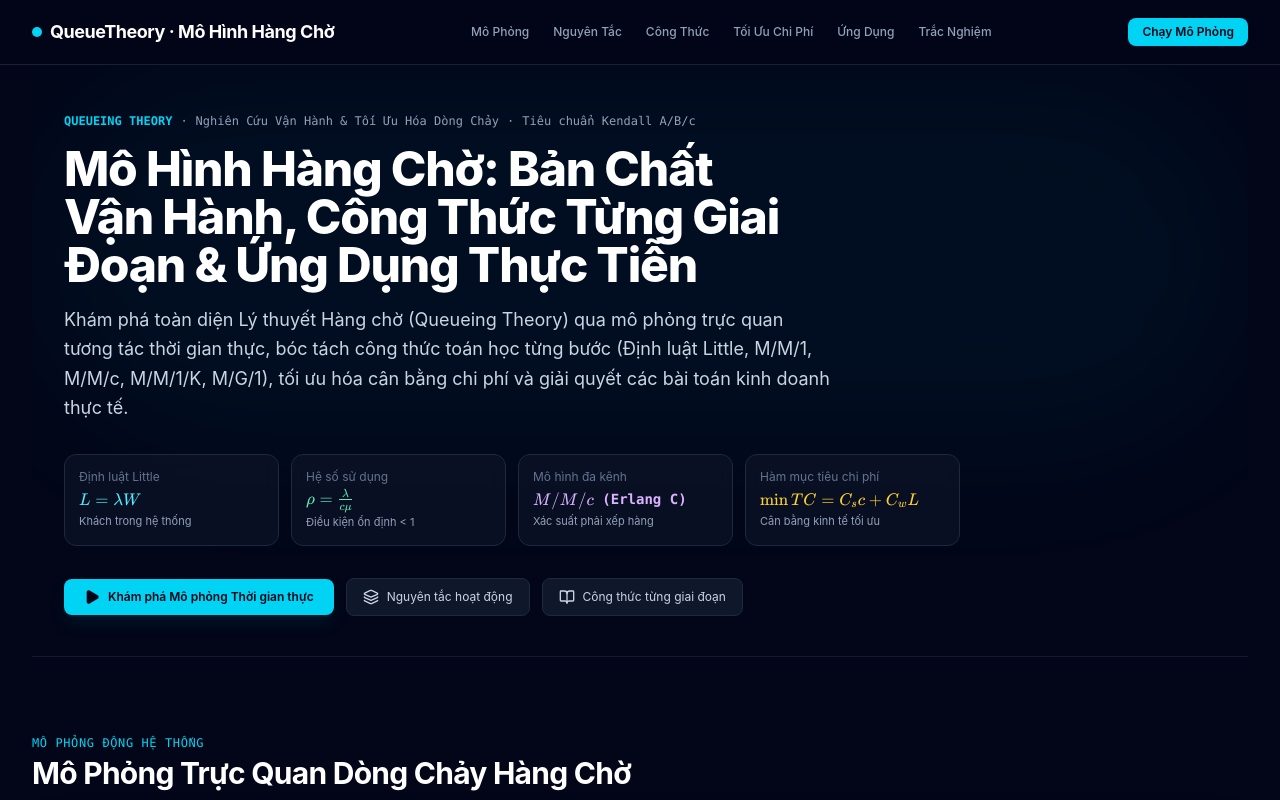
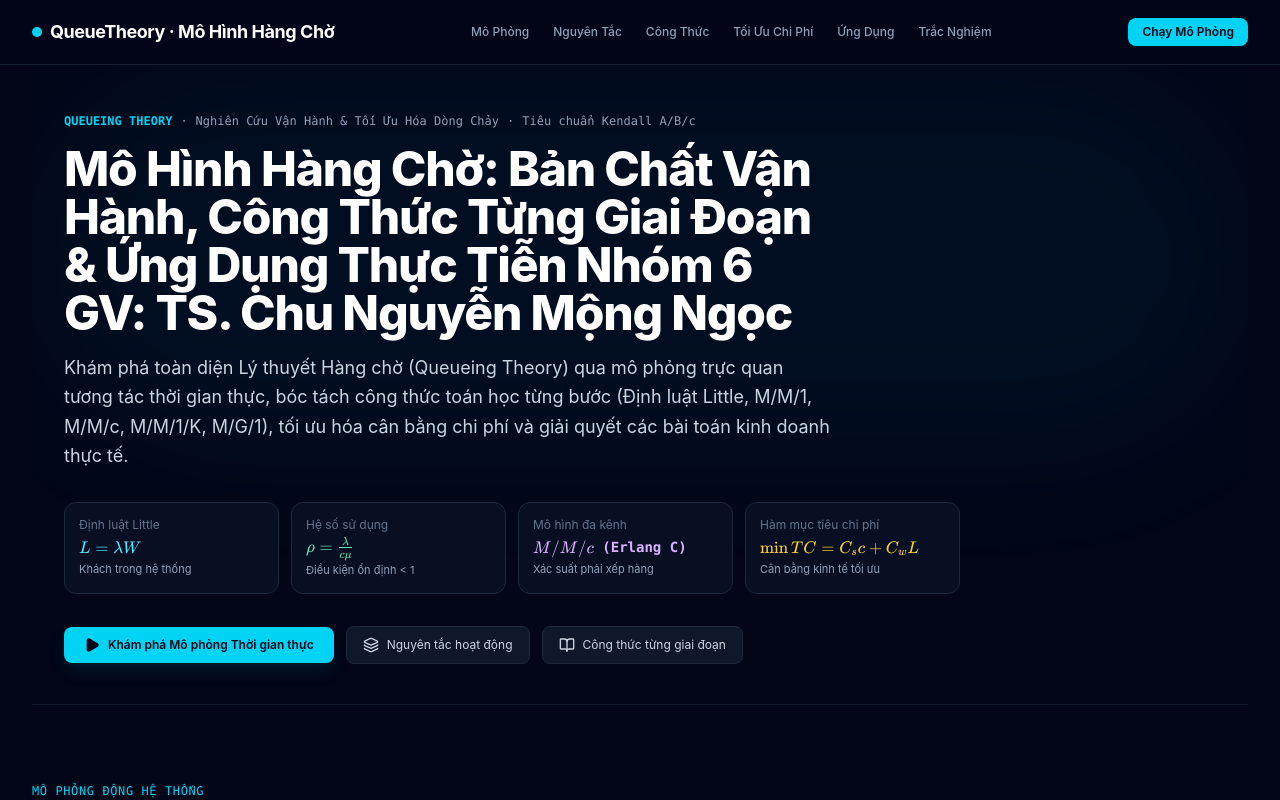
Before and after one commit to tranconglenh303-commits/Mo-hinh-hang-cho, a React (Vite) app: page / in a window 1280 px wide. Shown: the top 800 px of the page. Built offline with nearby package versions, Linux system fonts and the light colour scheme.

Commit message:
Update Hero.tsx

```diff
--- a/src/components/Hero.tsx
+++ b/src/components/Hero.tsx
@@ -18,6 +18,8 @@ export const Hero: React.FC = () => {
 
         <h1 className="text-3xl sm:text-4xl lg:text-5xl font-extrabold text-white tracking-tight max-w-4xl" style={{ textWrap: 'balance' }}>
           Mô Hình Hàng Chờ: Bản Chất Vận Hành, Công Thức Từng Giai Đoạn & Ứng Dụng Thực Tiễn
+          Nhóm 6
+          GV: TS. Chu Nguyễn Mộng Ngọc
         </h1>
 
         <p className="mt-4 text-base sm:text-lg text-slate-300 max-w-3xl leading-relaxed">
```
